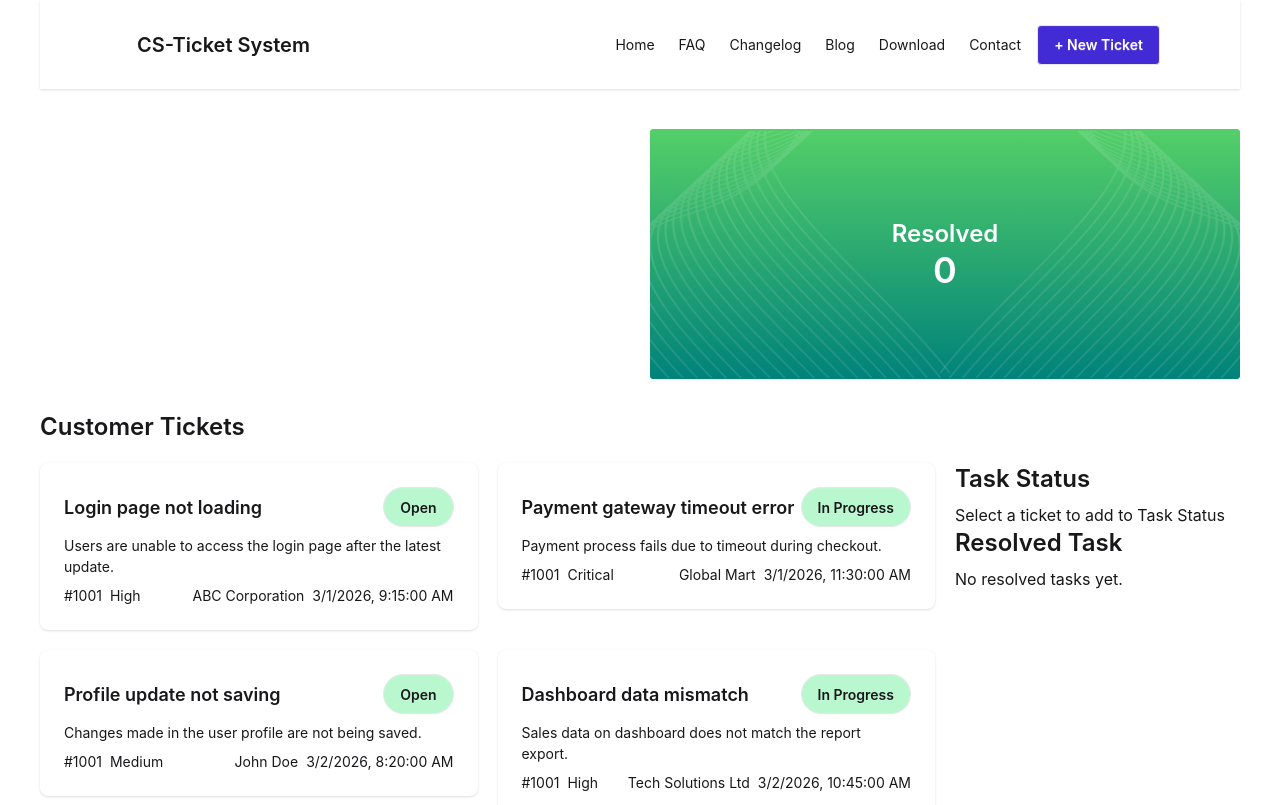
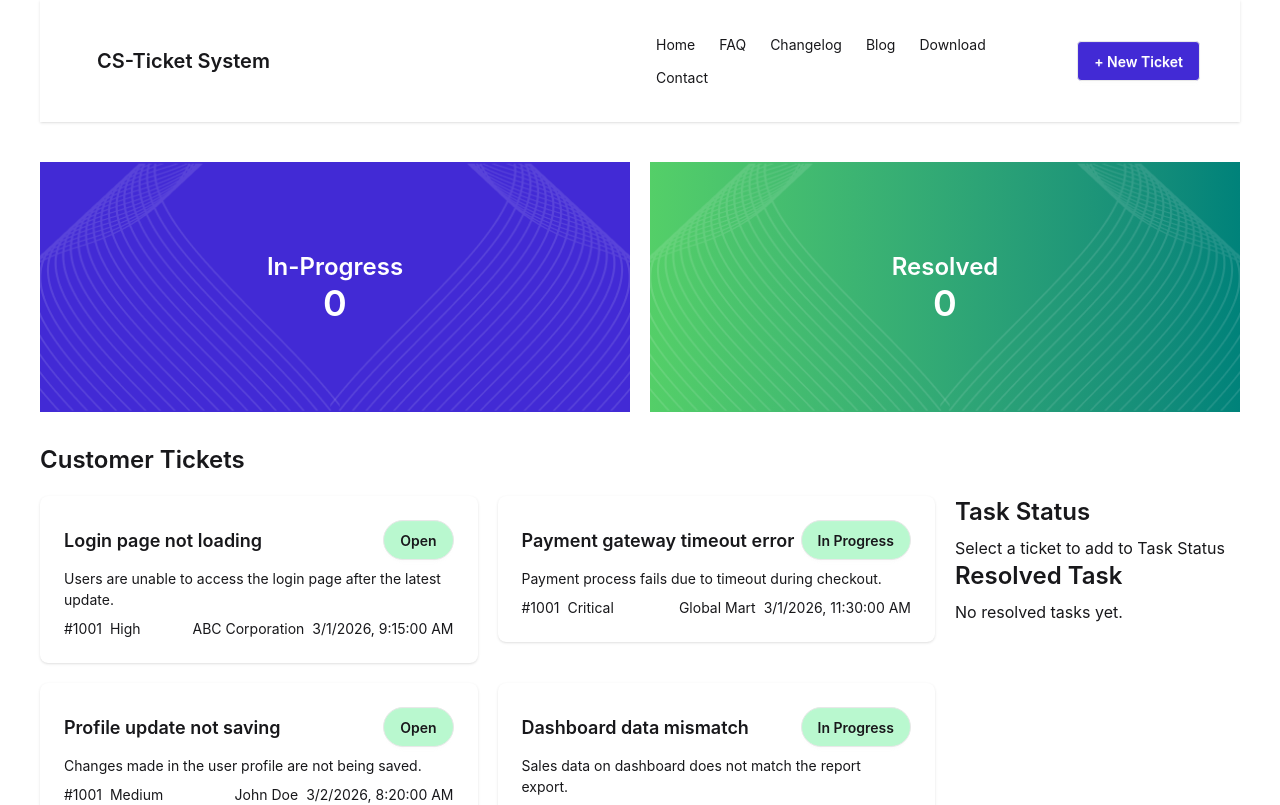
Before and after one commit to abdullah-al-mohammad/ticket-system, a React (Vite) app: page / in a window 1280 px wide. Shown: the top 805 px of the page. Built offline with nearby package versions, Linux system fonts and the light colour scheme.

Commit message:
Progress and Resolved components to use images and remove unused CSS  update Navbar layout

```diff
--- a/src/App.jsx
+++ b/src/App.jsx
@@ -35,7 +35,7 @@ function App() {
     <div>
       <div className="max-w-[1200px] mx-auto">
         <Navbar></Navbar>
-        <div className="md:flex justify-center items-center gap-5 mt-10">
+        <div className="md:flex justify-center items-center gap-5 mt-10 ">
           <Progress ticketCards={ticketCards}></Progress>
           <Resolved resolvedCards={resolvedCards}></Resolved>
         </div>
--- a/src/components/Banner/Progress/Progress.jsx
+++ b/src/components/Banner/Progress/Progress.jsx
@@ -1,17 +1,21 @@
-import './progress.css';
+import vector from '../../../assets/vector1.png';
 
 const Progress = ({ ticketCards }) => {
   return (
-    <div className="progress-bg flex justify-center items-center rounded">
-      <div className="progress-bg">
-        <div className="bg-right"></div>
+    <div className="relative w-full max-w-[700px] h-[250px] mx-auto flex items-center justify-center overflow-hidden bg-[#422ad5]">
+      <div className="absolute left-0 top-1/2 -translate-y-1/2 w-[200px] md:w-[300px]">
+        <img src={vector} alt="" className="w-full" />
+      </div>
 
-        <div className="content">
-          <h1 className="font-semibold text-2xl">In-Progress</h1>
-          <h3 className="font-semibold text-4xl">
-            {ticketCards.length > 0 ? ticketCards.length : 0}
-          </h3>
-        </div>
+      <div className="absolute right-0 top-1/2 -translate-y-1/2 w-[200px] md:w-[300px] scale-x-[-1]">
+        <img src={vector} alt="" className="w-full" />
+      </div>
+
+      <div className="relative z-10 text-white text-center px-4">
+        <h1 className="font-semibold text-2xl">In-Progress</h1>
+        <h3 className="font-semibold text-4xl">
+          {ticketCards.length > 0 ? ticketCards.length : 0}
+        </h3>
       </div>
     </div>
   );
--- a/src/components/Banner/Progress/progress.css
+++ /dev/null
@@ -1,42 +0,0 @@
-/* .progress-bg {
-  background:
-    url('../../../assets/vector1.png') left center no-repeat,
-    url('../../../assets/vector1.png') right center no-repeat,
-    linear-gradient(#422ad5);
-
-  height: 250px;
-  width: 700px;
-} */
-
-.progress-bg {
-  position: relative;
-  background:
-    url('../../../assets/vector1.png') left center no-repeat,
-    linear-gradient(#422ad5);
-  background-size: 300px, cover;
-
-  height: 250px;
-  width: 700px;
-  display: flex;
-  justify-content: center;
-  align-items: center;
-  overflow: hidden;
-}
-
-.bg-right {
-  position: absolute;
-  right: 0;
-  top: 50%;
-  width: 300px;
-  height: 700px;
-  background: url('../../../assets/vector1.png') no-repeat center;
-  background-size: contain;
-  transform: translateY(-50%) scaleX(-1);
-}
-
-.content {
-  position: relative;
-  z-index: 1;
-  color: white;
-  text-align: center;
-}
--- a/src/components/Banner/Resolved/Resolved.jsx
+++ b/src/components/Banner/Resolved/Resolved.jsx
@@ -1,16 +1,21 @@
-import './resolved.css';
+import vector from '../../../assets/vector1.png';
+
 const Resolved = ({ resolvedCards }) => {
   return (
-    <div className="resolved-bg flex justify-center items-center rounded">
-      <div className="resolved-bg">
-        <div className="bg-right"></div>
+    <div className="relative w-full max-w-[700px] h-[250px] mx-auto flex items-center justify-center overflow-hidden bg-gradient-to-r from-[#54cf68] to-[#00827a]">
+      <div className="absolute left-0 top-1/2 -translate-y-1/2 w-[200px] sm:w-[200px] md:w-[300px]">
+        <img src={vector} alt="" className="w-full" />
+      </div>
 
-        <div className="content">
-          <h1 className="font-semibold text-2xl">Resolved</h1>
-          <h3 className="font-semibold text-4xl">
-            {resolvedCards.length ? resolvedCards.length : 0}
-          </h3>
-        </div>
+      <div className="absolute right-0 top-1/2 -translate-y-1/2 w-[200px] sm:w-[200px] md:w-[300px] scale-x-[-1]">
+        <img src={vector} alt="" className="w-full" />
+      </div>
+
+      <div className="relative z-10 text-white text-center px-4">
+        <h1 className="font-semibold text-2xl">Resolved</h1>
+        <h3 className="font-semibold text-4xl">
+          {resolvedCards.length ? resolvedCards.length : 0}
+        </h3>
       </div>
     </div>
   );
--- a/src/components/Banner/Resolved/resolved.css
+++ /dev/null
@@ -1,32 +0,0 @@
-.resolved-bg {
-  position: relative;
-  background:
-    url('../../../assets/vector1.png') left center no-repeat,
-    linear-gradient(#54cf68, #00827a);
-  background-size: 300px, cover;
-
-  height: 250px;
-  width: 700px;
-  display: flex;
-  justify-content: center;
-  align-items: center;
-  overflow: hidden;
-}
-
-.bg-right {
-  position: absolute;
-  right: 0;
-  top: 50%;
-  width: 300px;
-  height: 700px;
-  background: url('../../../assets/vector1.png') no-repeat center;
-  background-size: contain;
-  transform: translateY(-50%) scaleX(-1);
-}
-
-.content {
-  position: relative;
-  z-index: 1;
-  color: white;
-  text-align: center;
-}
--- a/src/components/Navbar/Navbar.jsx
+++ b/src/components/Navbar/Navbar.jsx
@@ -1,7 +1,7 @@
 export const Navbar = () => {
   return (
     <>
-      <div className="navbar bg-base-100 shadow-sm px-20 py-5">
+      <div className="navbar bg-base-100 shadow-sm px-10 py-5">
         <div className="navbar-start">
           <div className="dropdown">
             <div tabIndex={0} role="button" className="btn btn-ghost lg:hidden">
@@ -42,6 +42,7 @@ export const Navbar = () => {
               <li>
                 <a>Contact</a>
               </li>
+              <button className="btn text-white bg-[#422AD5]">+ New Ticket</button>
             </ul>
           </div>
           <a className="btn btn-ghost text-xl">CS-Ticket System</a>
@@ -67,10 +68,8 @@ export const Navbar = () => {
               <a>Contact</a>
             </li>
           </ul>
+          <button className="btn text-white bg-[#422AD5]">+ New Ticket</button>
         </div>
-        {/* <div className="navbar-end"> */}
-        <button className="btn text-white bg-[#422AD5]">+ New Ticket</button>
-        {/* </div> */}
       </div>
     </>
   );
```
